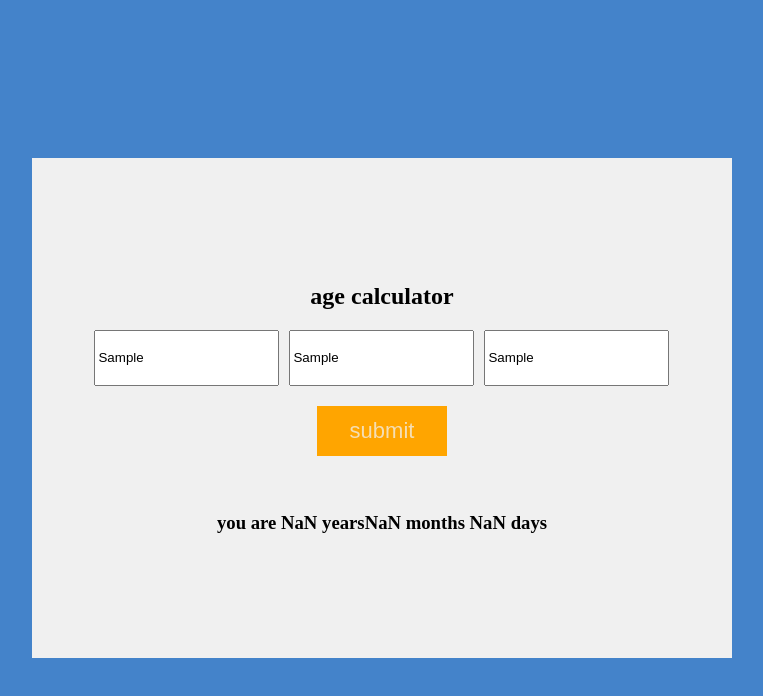
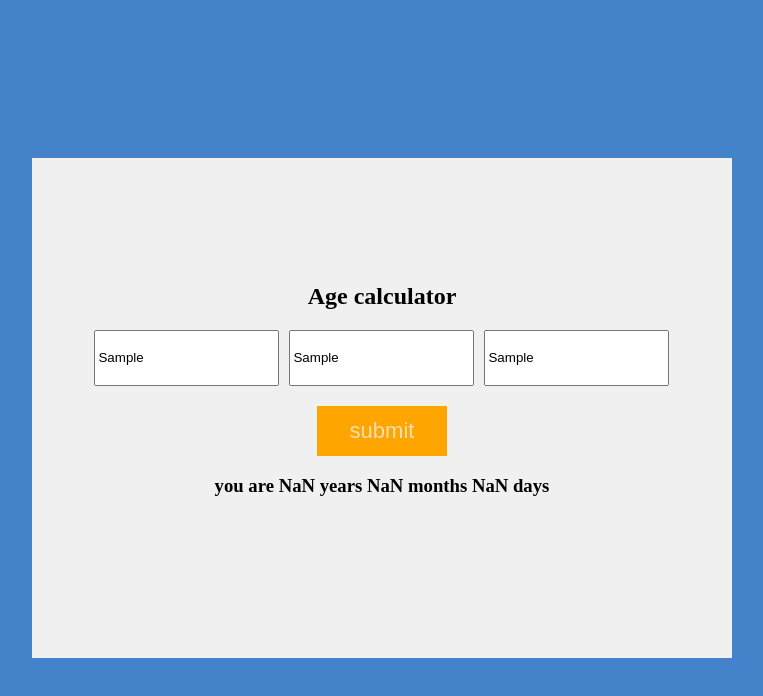
Before and after one commit to Othmaniy/codealpha_first_task, a plain HTML site: page index.html in a window 1280 px wide. Both pictures are taken after typing "Sample", "Sample", "Sample" into the empty fields and a click on the button "submit". Shown: the whole page, without its empty margins (258-1021 px from the left). Drawn offline with Linux system fonts and the light colour scheme.

Commit message:
final commit

```diff
--- a/index.html
+++ b/index.html
@@ -10,7 +10,7 @@
     <section>
 
         <div class="a">
-            <h1>age calculator</h1>
+            <h1>Age calculator</h1>
             <div class="inputs">
                 <input type="text" id="date" placeholder="date">
                 <input type="text" id="month" placeholder="month">
--- a/js/script.js
+++ b/js/script.js
@@ -46,7 +46,7 @@ if(year>2024){
   var m = mnow-month;
 
 
-  document.getElementById("age").innerHTML="you are "+" "+y+" "+" years"+""+m + ""+" months "+d3+" days";
+  document.getElementById("error").innerHTML="you are "+" "+y+" "+" years"+" "+m + ""+" months "+d3+" days";
 
   console.log();
 
```
